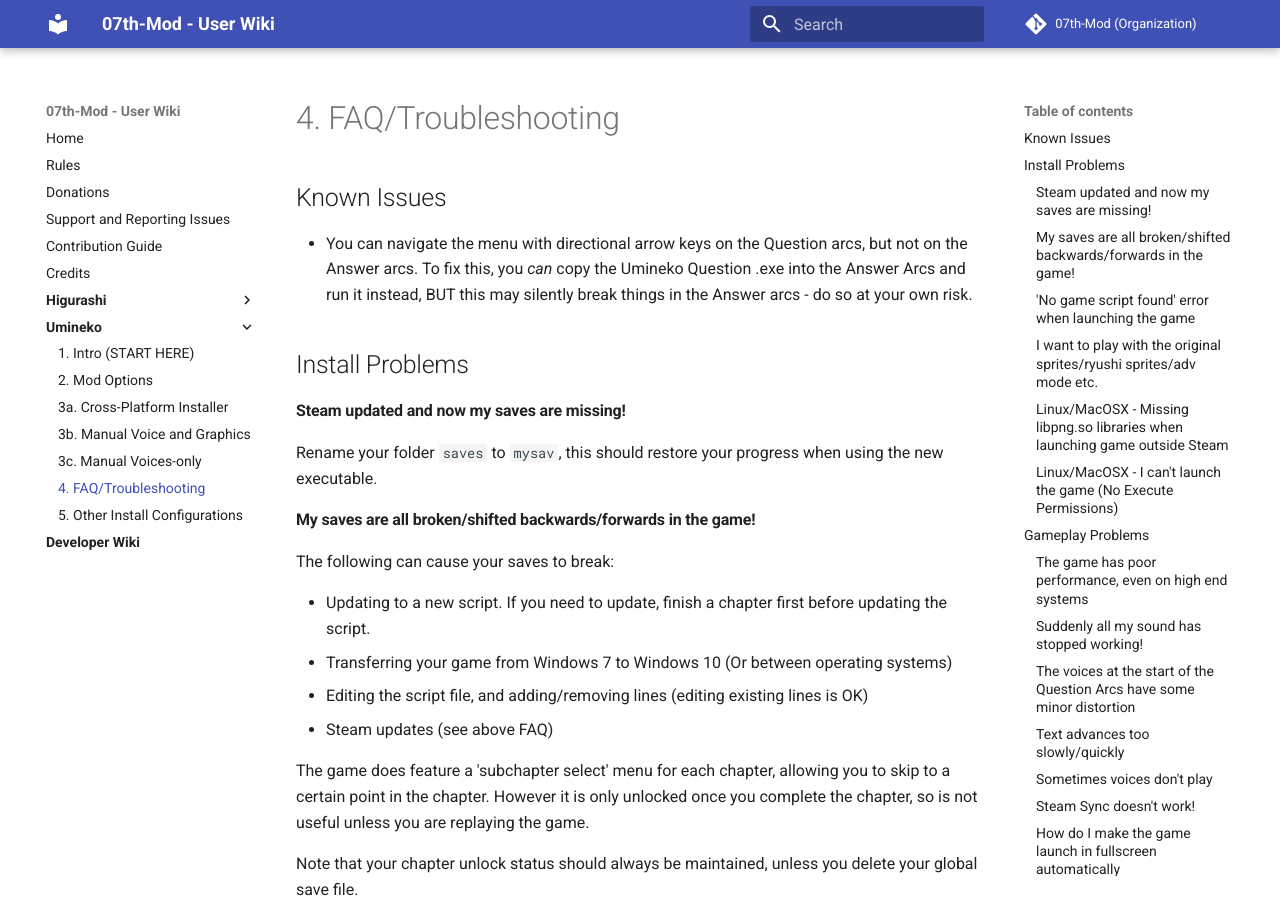
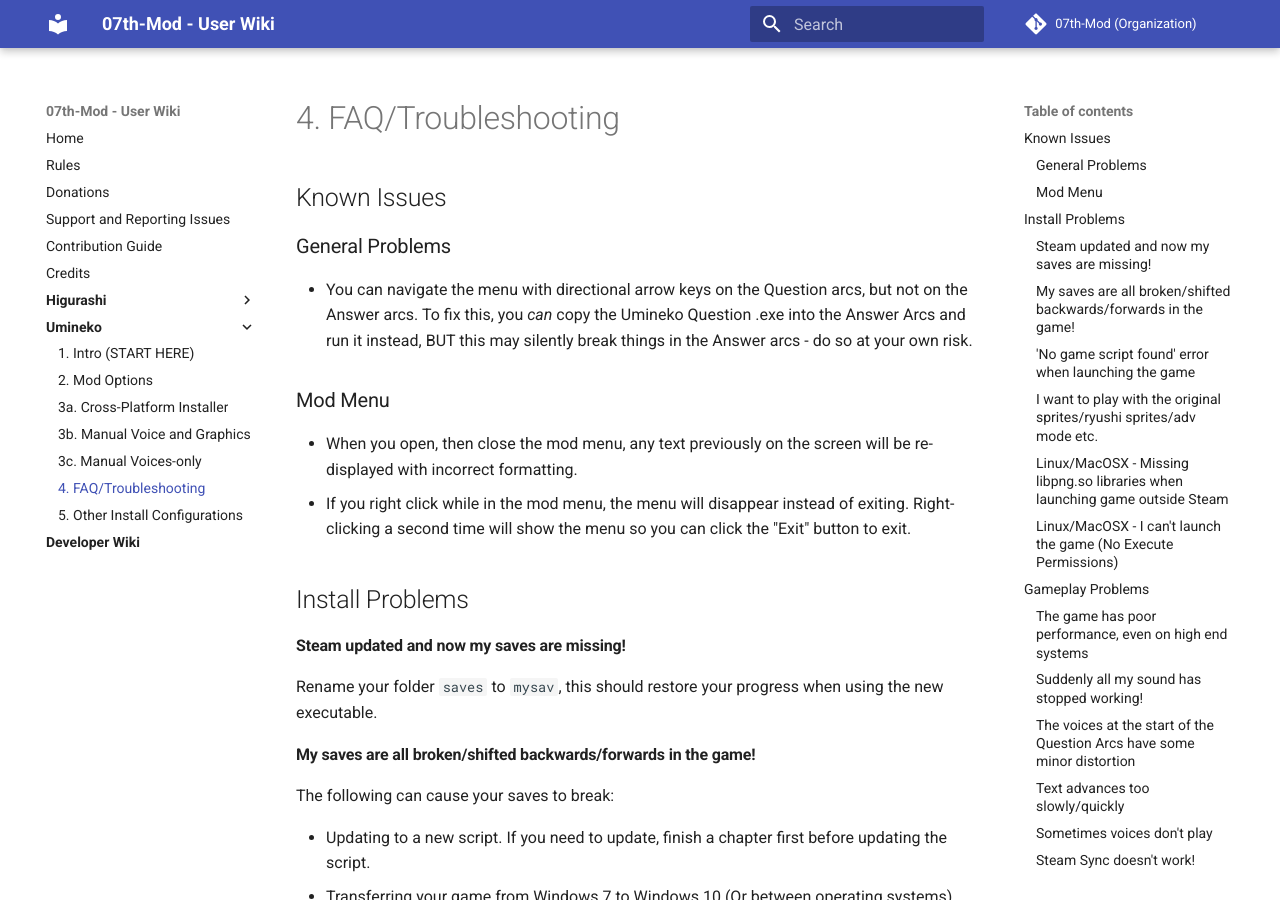
Before and after one commit to 07th-mod/wiki, an MkDocs documentation site: the page built from docs/Umineko/Umineko-Part-0-TroubleShooting-and-FAQ.md, in a window 1280 px wide and 900 px high. Built offline with MkDocs 1.6.1 and Material for MkDocs 9.7.7, drawn with Linux system fonts in a browser that asks for light colours.

Commit message:
Umineko: Add to FAQ Mod Menu Known Issues

```diff
--- a/docs/Umineko/Umineko-Part-0-TroubleShooting-and-FAQ.md
+++ b/docs/Umineko/Umineko-Part-0-TroubleShooting-and-FAQ.md
@@ -1,6 +1,13 @@
 ## Known Issues
 
+### General Problems
+
 - You can navigate the menu with directional arrow keys on the Question arcs, but not on the Answer arcs. To fix this, you *can* copy the Umineko Question .exe into the Answer Arcs and run it instead, BUT this may silently break things in the Answer arcs - do so at your own risk.
+
+### Mod Menu
+
+- When you open, then close the mod menu, any text previously on the screen will be re-displayed with incorrect formatting.
+- If you right click while in the mod menu, the menu will disappear instead of exiting. Right-clicking a second time will show the menu so you can click the "Exit" button to exit.
 
 ## Install Problems
 
```
